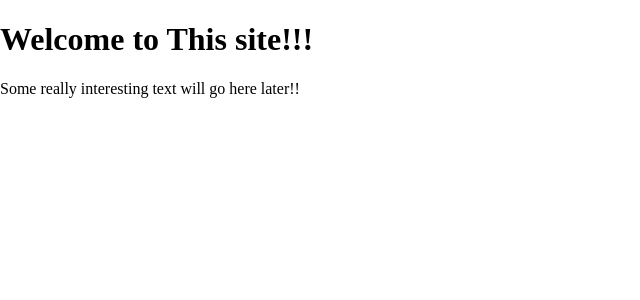
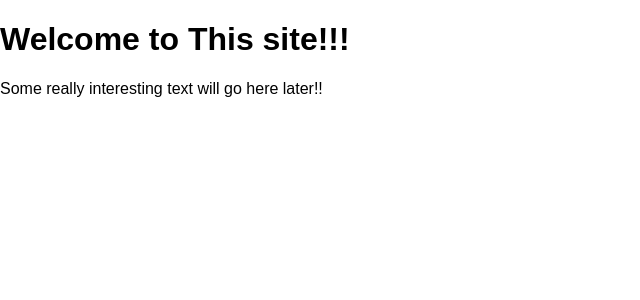
Before and after one commit to minnecoder/membership-site-builder, a SvelteKit app: page / in a window 1280 px wide. Shown: the top 300 px of the page, without its empty margins (0-640 px from the left). Built offline with nearby package versions, Linux system fonts and the light colour scheme.

Commit message:
Changed global font

```diff
--- a/src/app.css
+++ b/src/app.css
@@ -1,5 +1,7 @@
-body{
-  margin: 0;
-  padding: 0;
-  font-size: 16px;
+body {
+	@import url('https://fonts.googleapis.com/css2?family=Raleway:ital,wght@0,100..900;1,100..900&display=swap');
+	font-family: 'Raleway', sans-serif;
+	margin: 0;
+	padding: 0;
+	font-size: 16px;
 }
```
